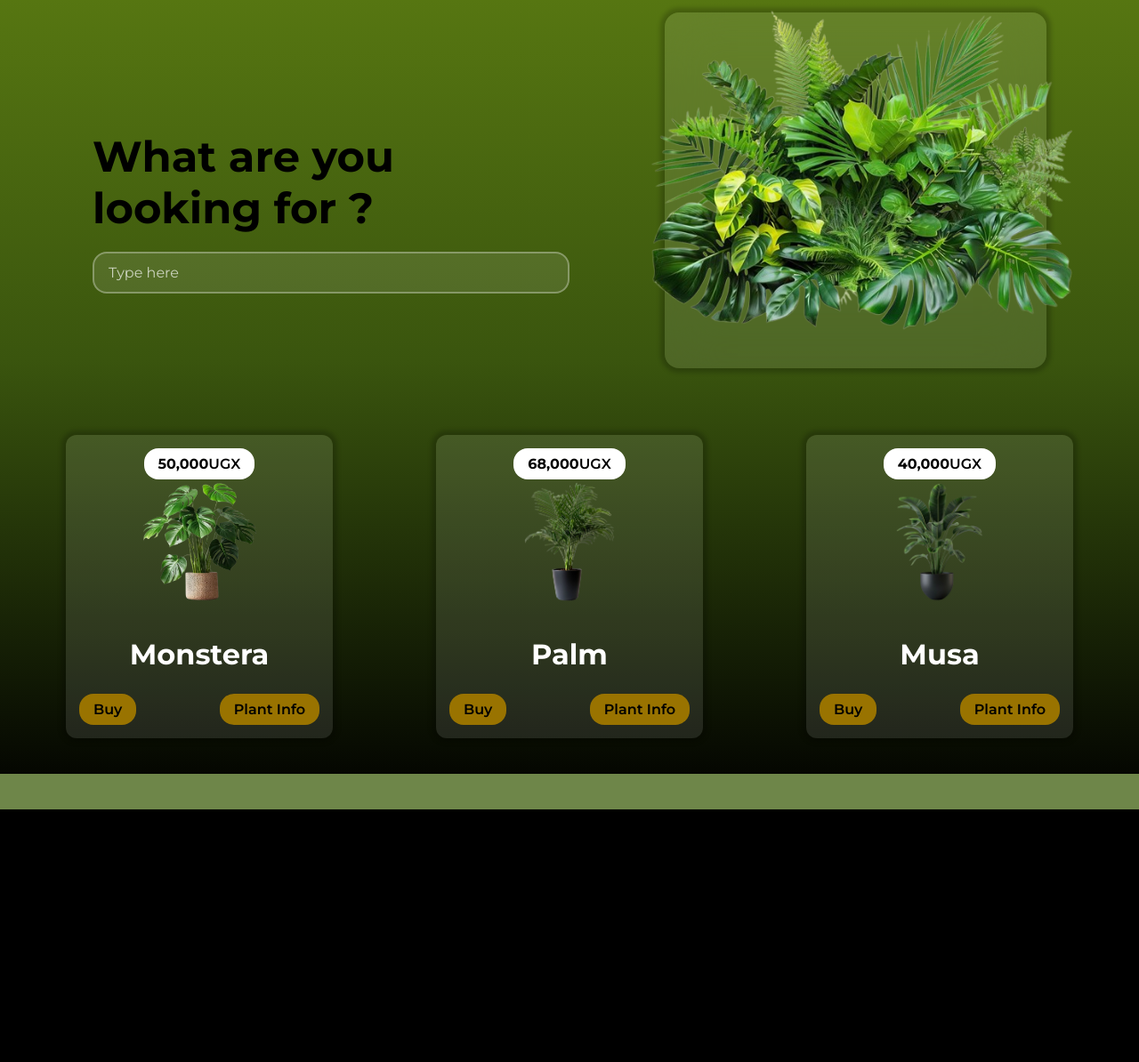
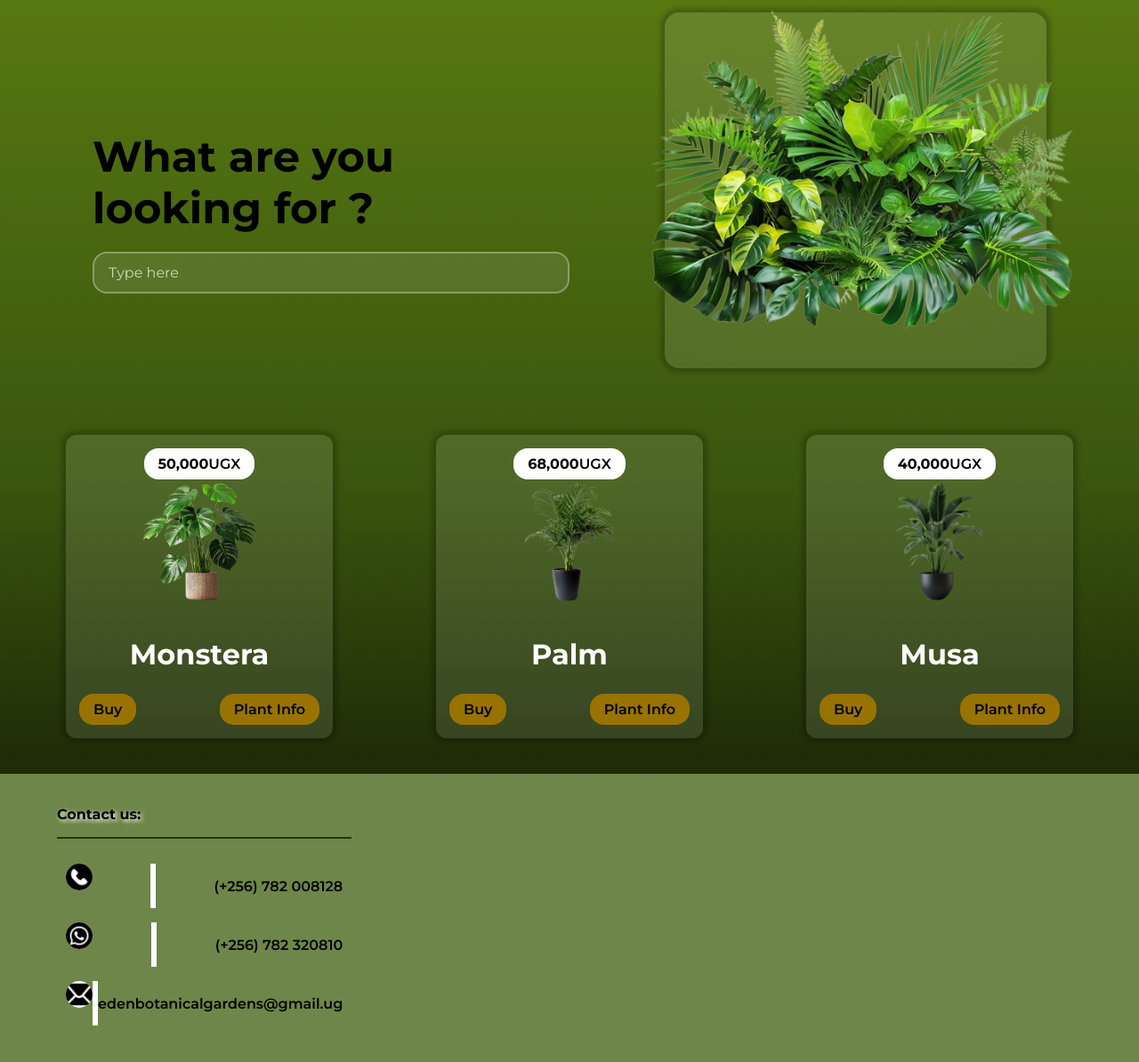
Before and after one commit to Mirembe-Peace/Eden_Botanical_Gardens, a PHP site: page / in a window 1280 px wide. Shown: the part 101-1295 px from the top of the page at 89% size. Before the commit the page ends 1011 px from the top, so only its background shows below. Run offline with PHP 8.4, Linux system fonts and the light colour scheme; some web fonts are replaced.

Commit message:
added footer content

```diff
--- a/index.html
+++ b/index.html
@@ -20,14 +20,14 @@
             <div class="nav-right">
             <button class="mobile-menu-toggle">☰</button>
             <ul class="nav-links">
-                <li><a href=".starter">Home</a></li>
+                <li><a href="#main">Home</a></li>
                 <li><a href="about.html">About Us</a></li>
             </ul>
-            <a href="footer"><button>Contact Us</button></a>
+            <a href="#footer"><button>Contact Us</button></a>
             </div>
         </nav>
     </header>
-    <main>
+    <main id="main">
         <div class="starter">
             <div class="plant-search">
                 <p class="search-title"><strong>What are you looking for ?</strong></p>
@@ -75,8 +75,28 @@
             </div>
         </div>
     </main>
-    <footer>
-        <div class="contact-info"></div>
+    <footer id="footer">
+        <div class="contact-panel">
+            <div class="contact-us-title"><p><strong>Contact us:</strong></p></div>
+            <hr>
+            <div class="contact-info">
+                <div class="contact-brackets">
+                    <img src="./assets/images/call.png" alt="phone" class="icons">
+                    <div class="vl"></div>
+                    <p class="contact-detail">(+256) 782 008128</p>
+                </div>
+                <div class="contact-brackets">
+                    <img src="./assets/images/whatsapp.png" alt="whatsapp" class="icons">
+                    <div class="vl"></div>
+                    <p class="contact-detail">(+256) 782 320810</p>
+                </div>
+                <div class="contact-brackets">
+                    <img src="./assets/images/email.png" alt="email" class="icons">
+                    <div class="vl"></div>
+                    <p class="contact-detail">edenbotanicalgardens@gmail.ug</p>
+                </div>
+            </div>
+        </div>
         <div class="footer-navigation"></div>
     </footer>
     <!--
--- a/style/style.css
+++ b/style/style.css
@@ -244,6 +244,38 @@ footer{
     margin-top: 20px;
 }
 
+.contact-us-title{
+   text-shadow: 2px 2px 5px white
+}
+
+hr{
+    border: 1px solid #203903;
+}
+
+.contact-info{
+    padding: 10px 5px;
+}
+
+.contact-brackets{
+    display: flex;
+    justify-content: space-between;
+    padding: 5px;
+    margin-top: 5px;
+    margin-bottom: 5px;
+}
+
+.vl{
+    border-left: 6px solid white;
+    height: 50px;
+}
+
+.icons{
+    background-color: white;
+    height: 30px;
+    width: 30px;
+    border-radius: 50%;
+}
+
 /* Responsive styles */
 @media (max-width: 768px) {
     .mobile-menu-toggle {
```
Also changed, not shown: assets/images/about_us.png (added), assets/images/call.png (added), assets/images/email.png (added), assets/images/whatsapp.png (added).
